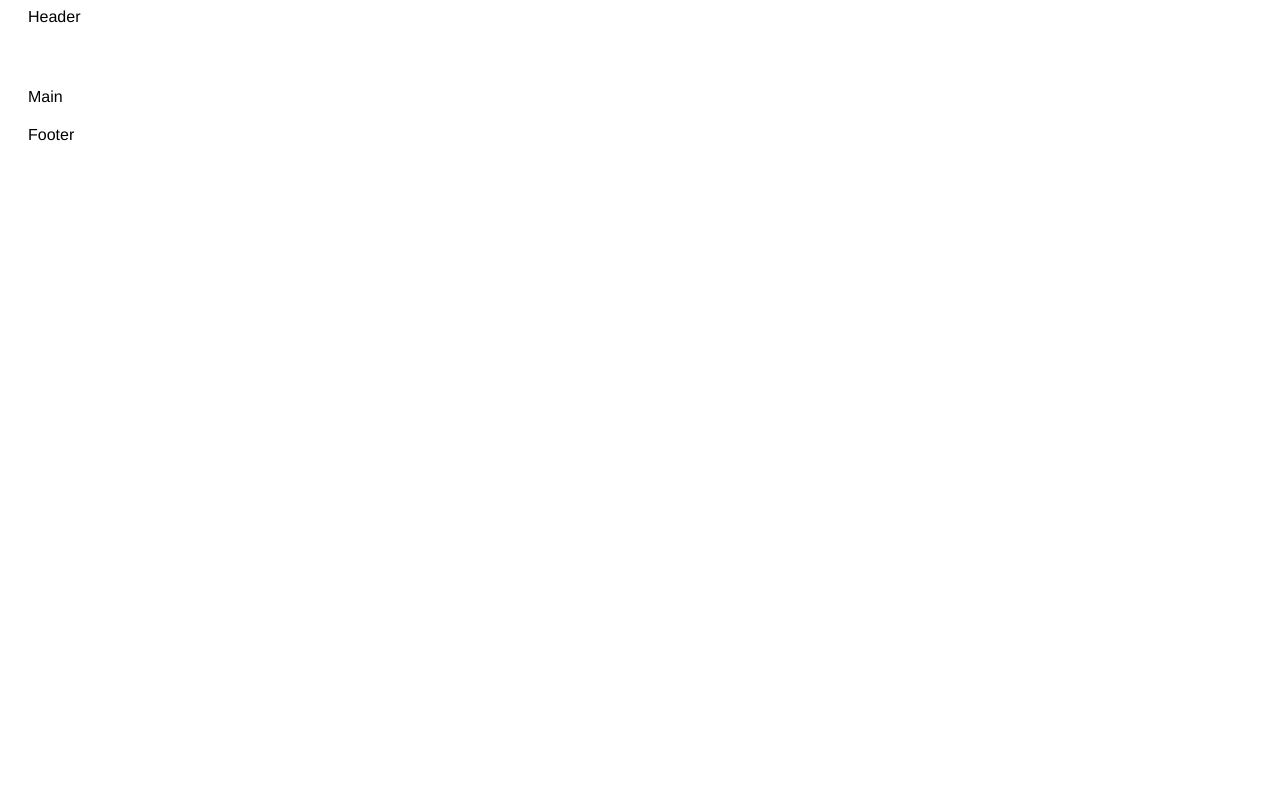
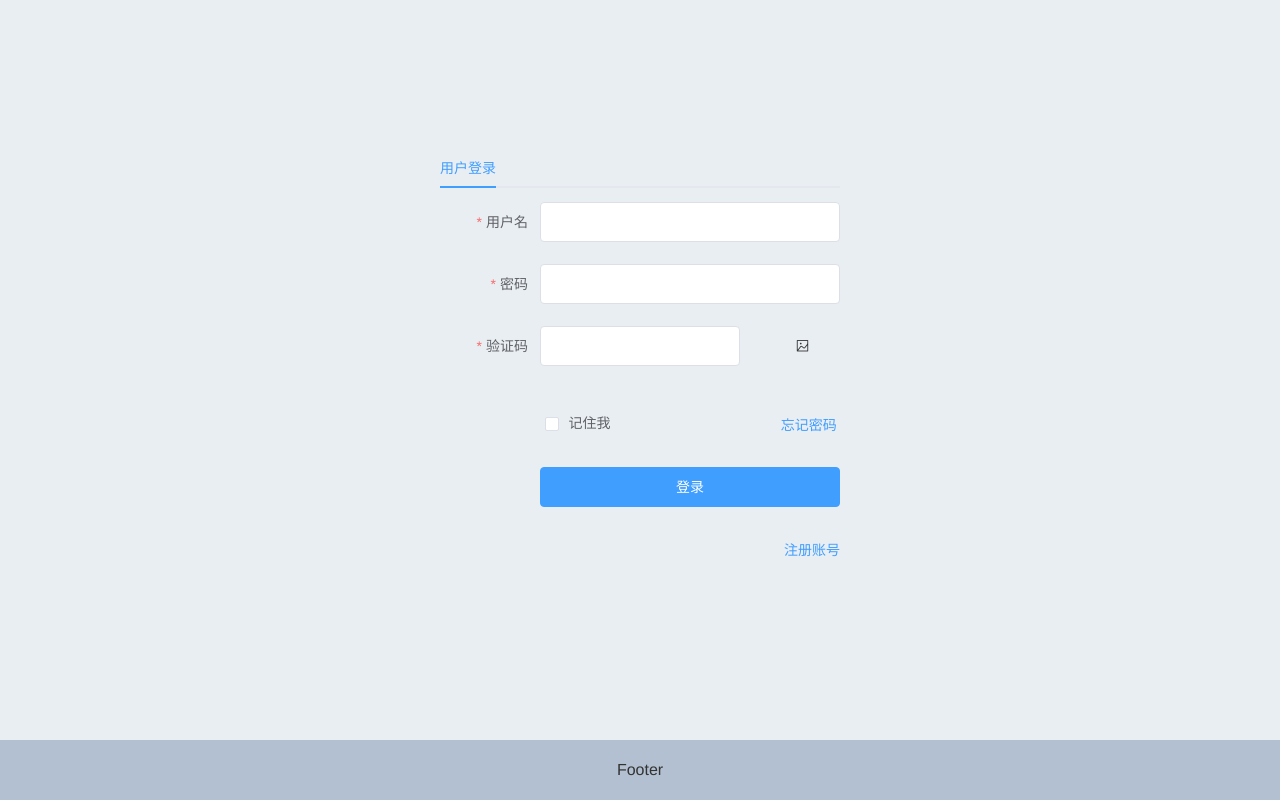
Before and after one commit to xudie/vue2-project, a Vue app: page /login in a window 1280 px wide. Built offline with nearby package versions, Linux system fonts and the light colour scheme; no server answers.

Commit message:
LoginMain

```diff
--- a/src/App.vue
+++ b/src/App.vue
@@ -11,10 +11,17 @@ export default {
 </script>
 
 <style lang="less">
+body {
+  height: 100vh;
+  padding: 0;
+  margin: 0;
+}
 #app {
   font-family: Avenir, Helvetica, Arial, sans-serif;
   -webkit-font-smoothing: antialiased;
   -moz-osx-font-smoothing: grayscale;
+  width: 100%;
+  height: 100%;
   padding: 0;
   margin: 0;
 }
--- /dev/null
+++ b/src/components/login/loginMain.vue
@@ -0,0 +1,107 @@
+<template>
+  <div class="login-main">
+    <el-form
+      :model="loginFormData"
+      ref="loginFormData"
+      label-width="100px"
+      class="demo-dynamic"
+    >
+      <el-form-item
+        prop="userName"
+        label="用户名"
+        :rules="[{ required: true, message: '请输入用户名' }]"
+      >
+        <el-input v-model="loginFormData.userName"></el-input>
+      </el-form-item>
+      <el-form-item
+        prop="userPassword"
+        label="密码"
+        :rules="[{ required: true, message: '请输入密码' }]"
+      >
+        <el-input v-model="loginFormData.userPassword"></el-input>
+      </el-form-item>
+      <el-form-item
+        prop="code"
+        label="验证码"
+        :rules="[{ required: true, message: '请输入验证码' }]"
+      >
+        <el-row type="flex" class="row-bg" justify="space-between">
+          <el-col :span="16">
+            <el-input v-model="loginFormData.code"></el-input>
+          </el-col>
+          <el-col :span="6">
+            <el-image src="">
+              <div slot="error" class="image-slot">
+                <i class="el-icon-picture-outline"></i>
+              </div>
+            </el-image>
+          </el-col>
+        </el-row>
+      </el-form-item>
+      <el-form-item class="remember-forget">
+        <el-row type="flex" class="row-bg" justify="space-between">
+          <el-col :span="6">
+            <el-checkbox v-model="loginFormData.remember">记住我 </el-checkbox>
+          </el-col>
+          <el-col :span="5">
+            <el-link type="primary" :underline="false" href=""
+              >忘记密码
+            </el-link>
+          </el-col>
+        </el-row>
+      </el-form-item>
+      <el-form-item class="login-btn">
+        <el-button type="primary" @click="submitForm('loginFormData')"
+          >登录</el-button
+        >
+      </el-form-item>
+      <el-form-item class="login-register">
+        <el-link type="primary" :underline="false" href="">注册账号</el-link>
+      </el-form-item>
+    </el-form>
+  </div>
+</template>
+
+<script>
+export default {
+  name: 'LoginMain',
+  data() {
+    return {
+      loginFormData: {
+        code: '',
+        userName: '',
+        userPassword: '',
+        remember: false
+      }
+    }
+  },
+  methods: {
+    submitForm(formName) {
+      this.$refs[formName].validate(valid => {
+        if (valid) {
+          console.log('submit', valid, this.loginFormData)
+        } else {
+          console.log('error submit!!')
+          return false
+        }
+      })
+    }
+  }
+}
+</script>
+
+<style lang="less" scoped>
+.login-main {
+  width: 400px;
+
+  .login-btn {
+    button {
+      width: 100%;
+    }
+  }
+
+  .login-register {
+    text-align: right;
+  }
+}
+</style>
--- a/src/views/login/login.vue
+++ b/src/views/login/login.vue
@@ -1,17 +1,61 @@
 <template>
-  <div>
+  <div class="login-layout">
     <el-container>
-      <el-header>Header</el-header>
-      <el-main>Main</el-main>
+      <el-main>
+        <el-tabs v-model="activeName">
+          <el-tab-pane label="用户登录" name="first">
+            <login-main />
+          </el-tab-pane>
+        </el-tabs>
+      </el-main>
       <el-footer>Footer</el-footer>
     </el-container>
   </div>
 </template>
 
 <script>
+import LoginMain from '@/components/login/loginMain.vue'
 export default {
-  name: 'Login'
+  name: 'Login',
+  components: {
+    'login-main': LoginMain
+  },
+  data() {
+    return {
+      activeName: 'first'
+    }
+  }
 }
 </script>
 
-<style lang="less" scoped></style>
+<style lang="less" scoped>
+.login-layout {
+  width: 100%;
+  height: 100%;
+
+  .el-container {
+    height: 100%;
+
+    .el-main {
+      background-color: #e9eef3;
+      color: #333;
+      text-align: center;
+      display: flex;
+      justify-content: center;
+      align-items: center;
+
+      // .el-tabs__nav-scroll {
+      //   display: flex;
+      //   align-items: center;
+      //   justify-content: center;
+      // }
+    }
+    .el-footer {
+      background-color: #b3c0d1;
+      color: #333;
+      text-align: center;
+      line-height: 60px;
+    }
+  }
+}
+</style>
```
